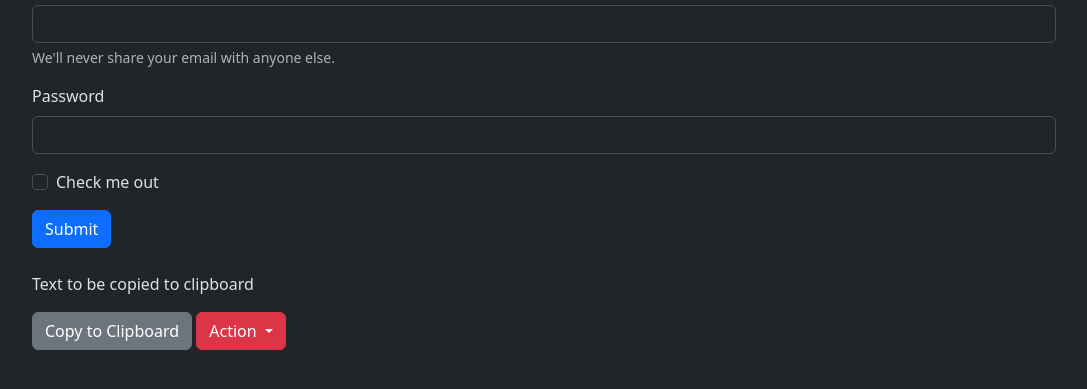
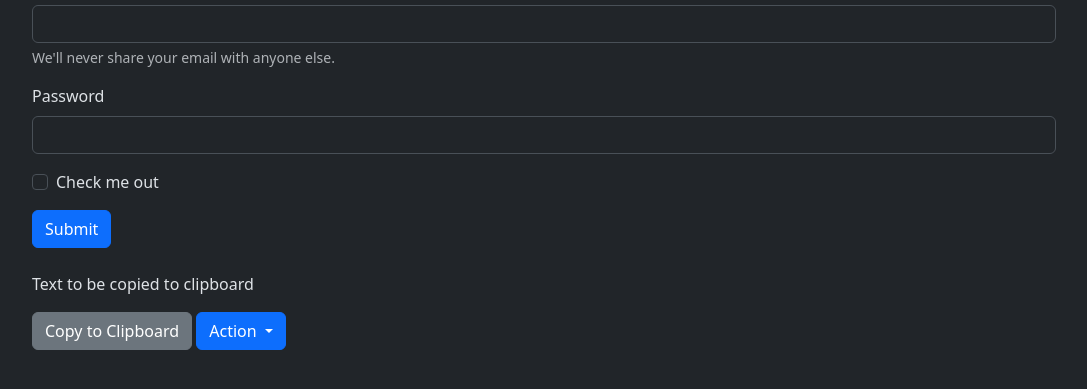
Before and after one commit to dandeviant/Config-Generator, a plain HTML site: page example.html in a window 1280 px wide. Shown: the part 147-536 px from the top of the page, without its empty margins (96-1183 px from the left). Drawn offline with Linux system fonts and the light colour scheme.

Commit message:
edit example

```diff
--- a/example.html
+++ b/example.html
@@ -39,7 +39,7 @@ Config Generator Web (not exactly web, tho...)
 
         <!-- Bootstrap Dropdown example -->
         <div class="btn-group">
-            <button type="button" class="btn btn-danger dropdown-toggle" data-bs-toggle="dropdown" aria-expanded="false">
+            <button type="button" class="btn btn-primary dropdown-toggle" data-bs-toggle="dropdown" aria-expanded="false">
             Action
             </button>
             <ul class="dropdown-menu">
```
